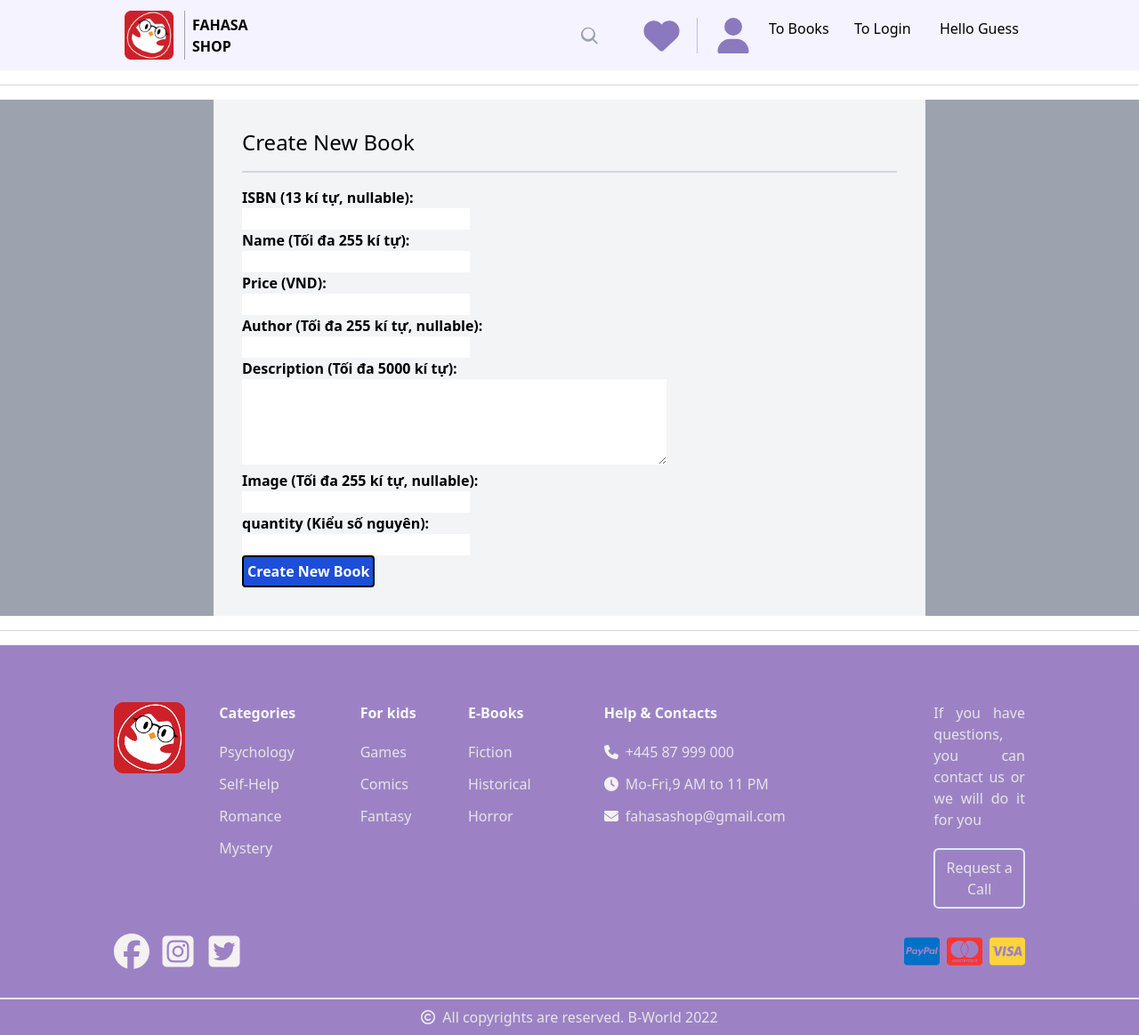
After one commit to DanteBartel/HK232_Web_Nh-m_18_BTL, a PHP site: template views/books_admin_new.php in a window 1280 px wide. The commit adds this page. Shown: the whole page at 89% size. Run offline with PHP 8.4, Linux system fonts and the light colour scheme; the template is opened without the code that fills it, so the values that code supplies are empty; some libraries are stand-ins or nearby versions.

Commit message:
240428 1820; Nhan; Implement create new book for admin

```diff
--- /dev/null
+++ b/assets/js/validate_book.js
@@ -0,0 +1,43 @@
+function validateBook() {
+    // Get form elements
+    let isbn = $("#isbn").val();
+    let name = $("#name").val();
+    let price = $("#price").val();
+    let author = $("#author").val();
+    let description = $("#description").val();
+    let image = $("#image").val();
+    let quantity = $("#quantity").val();
+
+    // Validation
+    if (isbn !== '' && isbn.length !== 13) {
+        alert("ISBN must have a length of 13 characters")
+        return false;
+    }
+    if (name.length > 255) {
+        alert("Name must have less than 255 characters");
+        return false;
+    }
+    if (isNaN(price)) {
+        alert("Price must be a number");
+        return false;
+    }
+    if (author !== '' && author.length > 255) {
+        alert("Author must have less than 255 characters");
+        return false;
+    }
+    if (description.length > 5000) {
+        alert("Description must have less than 5000 characters");
+        return false;
+    }
+    if (image !== '' && image.length > 255) {
+        alert("Image must have less than 255 characters");
+        return false;
+    }
+    if (!(!isNaN(parseInt(quantity)) && parseInt(quantity) === parseFloat(quantity))) {
+        alert("Quantity must be integer");
+        return false;
+    }
+
+    // If all validations pass, return true to allow form submission
+    return true;
+}
--- a/controllers/HomeController.php
+++ b/controllers/HomeController.php
@@ -3,11 +3,9 @@
 require_once 'models/Book.php';
 
 class HomeController {
-
     public function index() {
         $book = Book::find_by_id(1);
         require 'views/home.php';
     }
 }
-
 ?>
--- a/models/Account.php
+++ b/models/Account.php
@@ -19,7 +19,7 @@ class Account {
     }
 
     // ------- Create
-    public static function create($accountData) {
+    public static function new($accountData) {
         $account = new Account($accountData['id'], $accountData['username'], $accountData['password'], $accountData['type'], $accountData['email']);
         return $account;
     }
@@ -31,7 +31,7 @@ class Account {
     // ------- Read
     public static function find_by($cname, $cvalue) {
         $accountData = query('GET', 'account.php', array('cname' => $cname, 'cvalue' => $cvalue));
-        $account = Account::create($accountData);
+        $account = Account::new($accountData);
         return $account;
     }
 
@@ -43,7 +43,7 @@ class Account {
     public static function login($username, $password) {
         list($httpCode, $accountData) = query('POST', 'login.php', ['username' => $username, 'password' => $password]);
         if ($httpCode == 200) {
-            $account = Account::create($accountData);
+            $account = Account::new($accountData);
         } else {
             $account = null;
         }
--- /dev/null
+++ b/views/books_admin_new.php
@@ -0,0 +1,82 @@
+<!doctype html>
+<html lang="en">
+<head>
+    <meta charset="UTF-8">
+    <title>Create New Book</title>
+    <script src="https://cdn.tailwindcss.com"></script>
+    <script src="https://ajax.googleapis.com/ajax/libs/jquery/3.6.0/jquery.min.js"></script>
+</head>
+<body>
+    <?php require 'views/header.php'; ?>
+    <hr class="border-t border-gray-300 my-4">
+
+    <div class="w-screen bg-gray-400">
+        <div class="mx-auto w-[800px] p-8 bg-gray-100">
+            <h1 class="text-2xl">
+                Create New Book
+            </h1>
+            <hr class="border-t-2 border-gray-300 my-4">
+            <form action="index.php?action=books" method="post" onsubmit="return validateBook()">
+                <!-- isbn -->
+                <div>
+                    <label for="isbn" class="font-bold">ISBN (13 kí tự, nullable):</label>
+                </div>
+                <div>
+                    <input type="text" id="isbn" name="isbn" class="w-64">
+                </div>
+                <!-- name -->
+                <div>
+                    <label for="name" class="font-bold">Name (Tối đa 255 kí tự):</label>
+                </div>
+                <div>
+                    <input type="text" id="name" name="name" class="w-64" required>
+                </div>
+                <!-- price -->
+                <div>
+                    <label for="price" class="font-bold">Price (VND):</label>
+                </div>
+                <div>
+                    <input type="text" id="price" name="price" class="w-64" required>
+                </div>
+                <!-- author -->
+                <div>
+                    <label for="author" class="font-bold">Author (Tối đa 255 kí tự, nullable):</label>
+                </div>
+                <div>
+                    <input type="text" id="author" name="author" class="w-64">
+                </div>
+                <!-- description -->
+                <div>
+                    <label for="description" class="font-bold">Description (Tối đa 5000 kí tự):</label>
+                </div>
+                <div>
+                    <textarea id="description" name="description" rows="4" cols="50" required></textarea>
+                </div>
+                <!-- image -->
+                <div>
+                    <label for="image" class="font-bold">Image (Tối đa 255 kí tự, nullable):</label>
+                </div>
+                <div>
+                    <input type="text" id="image" name="image" class="w-64">
+                </div>
+                <!-- quantity -->
+                <div>
+                    <label for="quantity" class="font-bold">quantity (Kiểu số nguyên):</label>
+                </div>
+                <div>
+                    <input type="text" id="quantity" name="quantity" class="w-64" required>
+                </div>
+                <!-- submit -->
+                <div>
+                    <input type="submit" value="Create New Book" class="bg-blue-700 hover:bg-blue-500 p-1 border-solid border-2 border-black text-white font-bold rounded"></input>
+                </div>
+            </form>
+        </div>
+    </div>
+
+
+    <hr class="border-t border-gray-300 my-4">
+    <?php require 'views/footer.php'; ?>
+    <script src="assets/js/validate_book.js"></script>
+</body>
+</html>
```
Also changed, not shown: api/books.php (+48 -0 lines), controllers/BookController.php (+44 -2 lines), index.php (+19 -1 lines), models/Book.php (+11 -6 lines), views/books_admin.php (+20 -1 lines).
